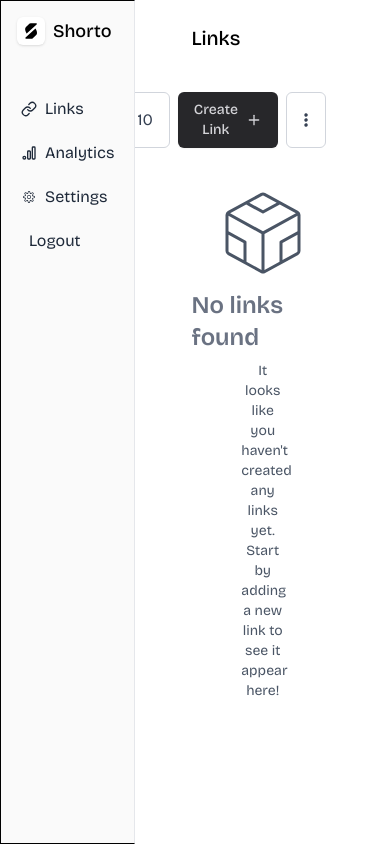
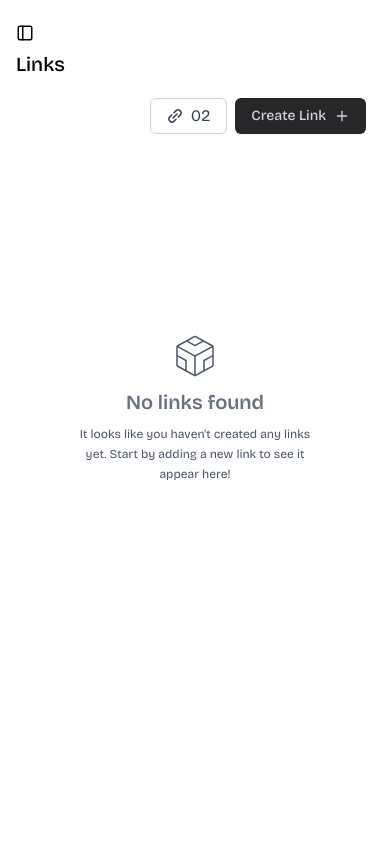
Before and after one commit to musabdev02/shorto, a React (Vite) app in the folder client/: page /dashboard in a window 390 px wide. Built offline with nearby package versions, Linux system fonts and the light colour scheme.

Commit message:
Make Dashboard, pages responsive for small devices

```diff
--- a/client/src/components/Dashboard/Links/Link.jsx
+++ b/client/src/components/Dashboard/Links/Link.jsx
@@ -22,7 +22,7 @@ const Link = ({ gridLayout }) => {
     return (
         <div className={`flex ${gridLayout ? "w-[48%]" : "w-full"} flex-row space-y-0 rounded-lg p-4 transition-all hover:shadow-[0_20px_35px_-15px_rgba(0,0,0,0.1)] items-center border border-gray-300 justify-between`}>
             <div className='flex items-center gap-4'>
-                <div className='h-8 w-8 flex items-center justify-center rounded-lg p-1 border-gray-300 overflow-hidden border bg-gray-50'>
+                <div className='hidden sm:flex h-8 w-8 items-center justify-center rounded-lg p-1 border-gray-300 overflow-hidden border bg-gray-50'>
                     <img src="https://t3.gstatic.com/faviconV2?client=SOCIAL&type=FAVICON&fallback_opts=TYPE,SIZE,URL&url=http://linkedin.com&size=64" alt="icon" className='w-full h-full' />
                 </div>
                 <div className='flex flex-col gap-2'>
--- a/client/src/components/Dashboard/Sidebar.jsx
+++ b/client/src/components/Dashboard/Sidebar.jsx
@@ -1,4 +1,4 @@
-import React from 'react'
+import React, { useRef, useEffect } from 'react'
 import { Link } from 'react-router-dom'
 // icons
 import { FiLink } from "react-icons/fi";
@@ -25,9 +25,27 @@ const links = [
         name: "Logout"
     }
 ]
-const Sidebar = () => {
+const Sidebar = ({ isOpen, setIsOpen }) => {
+    const sidebarRef = useRef(null);
+
+    useEffect(() => {
+        const handleClickOutside = (event) => {
+          if (sidebarRef.current && !sidebarRef.current.contains(event.target)) {
+            setIsOpen(false);
+          }
+        };
+
+        if (isOpen) {
+          document.addEventListener("mousedown", handleClickOutside);
+        }
+
+        return () => {
+          document.removeEventListener("mousedown", handleClickOutside);
+        };
+      }, [isOpen, setIsOpen]);
+
     return (
-        <div className='sticky top-0 w-[16rem] bg-[#fafafa] h-screen border border-r-[#e5e7eb]'>
+        <div ref={sidebarRef} className={`z-9 fixed shadow-lg transform ${isOpen ? "-translate-x-0": "-translate-x-100"} sm:translate-none  transition-all ease-in-out sm:shadow-none sm:block sm:sticky top-0 w-[16rem] bg-[#fafafa] h-screen border-r border-r-[#e5e7eb]`}>
             <div className='p-4 flex items-center gap-2'>
                 <div className='rounded-md h-7 w-7 shadow-sm bg-white'>
                     <img src="/logo.svg" alt="logo" className='w-full h-full' />
@@ -38,7 +56,7 @@ const Sidebar = () => {
             <div className='mt-4 p-4 flex flex-col gap-3'>
                 {
                     links.map((item, index) => (
-                        <Link to={item.desti} className='flex items-center gap-2 cursor-pointer hover:bg-gray-200 p-1 rounded-md'>
+                        <Link to={item.desti} key={index} className='flex items-center gap-2 cursor-pointer hover:bg-gray-200 p-1 rounded-md'>
                             <span className='text-md text-gray-800'> {item.icon} </span>
                             <h4 className='text-gray-800'>{item.name}</h4>
                         </Link>
--- a/client/src/components/Home/Url.jsx
+++ b/client/src/components/Home/Url.jsx
@@ -46,7 +46,7 @@ const Url = () => {
             }
             setLoading(false);
         }catch(err) {
-            console.log("something went wrong", err);
+            showAlert(`Error: ${err.message}`, "error");
             setLoading(false);
             setUrl("");
         }
--- a/client/src/pages/Dasboardpages/Analytics.jsx
+++ b/client/src/pages/Dasboardpages/Analytics.jsx
@@ -18,7 +18,7 @@ const Analytics = () => {
         <h3 className='text-xl font-medium'>Analytics</h3>
         <div className='w-full h-full'>
             {/* data */}
-            <div className='border border-gray-300 rounded-lg mt-12 h-[70vh] py-6 '>
+            <div className='border border-gray-300 rounded-lg mt-5 sm:mt-12 h-[70vh] py-6 '>
               <h2 className='text-2xl px-6 font-semibold'>3 <span className='text-xs text-gray-700 font-light'>Clicks</span></h2>
               <div className='mt-8 h-[55vh] px-2'>
                 <ClickChart data={chartData} />
--- a/client/src/pages/Dasboardpages/Links.jsx
+++ b/client/src/pages/Dasboardpages/Links.jsx
@@ -20,33 +20,32 @@ const Links = () => {
     return (
         <div>
             <h3 className='text-xl font-medium'>Links</h3>
-            <div className='mt-10 flex justify-end gap-2'>
-                <div className='flex border border-gray-300 px-4 gap-4 items-center rounded-md text-gray-700'>
+            <div className='mt-5 sm:mt-10 flex justify-end gap-2'>
+                <div className='flex border border-gray-300 px-4 gap-2 items-center rounded-md text-gray-700'>
                     <PiLinkSimpleBold />
-                    10
+                    02
                 </div>
                 <Button content={"Create Link"} type={"secondary"} icon={"plus"} />
-                <div className='border border-gray-300 items-center flex px-3 hover:bg-gray-100 text-gray-700 rounded-md
+                <div className='hidden sm:flex border border-gray-300 items-center px-3 hover:bg-gray-100 text-gray-700 rounded-md
                  cursor-pointer text-sm' onClick={toggleDropdown}>
                     <SlOptionsVertical />
                 </div>
                 <DropMenu isOpen={isOpen} dropdownRef={dropdownRef} options={menuOptions} />
             </div>
             {/* main */}
-            <div className='w-full h-full'>
+            <div className='w-full h-full mb-22'>
                 {
                     hasLinks ? (
                         <div className={`mt-8 flex ${isGrid ? "flex-row flex-wrap" : "flex-col"} gap-4`}>
                             <Link gridLayout={isGrid} />
                             <Link gridLayout={isGrid} />
-                            <Link gridLayout={isGrid} />
                         </div>
                     ) :
                         (
-                            <div className='h-[70vh] flex items-center justify-center flex-col gap-2'>
-                                <span className='text-8xl text-gray-600'><PiCodesandboxLogoThin /></span>
-                                <h3 className='font-semibold text-2xl text-gray-500'>No links found</h3>
-                                <p className='w-[30%] text-gray-600 leading-5 text-sm mx-auto text-center'>It looks like you haven't created any links yet. Start by adding a new link to see it appear here!</p>
+                            <div className='h-[65vh] flex items-center justify-center flex-col gap-2'>
+                                <span className='text-5xl sm:text-8xl text-gray-600'><PiCodesandboxLogoThin /></span>
+                                <h3 className='font-semibold text-xl sm:text-2xl text-gray-500'>No links found</h3>
+                                <p className='w-[70%] sm:w-[30%] text-gray-600 leading-5 text-xs sm:text-sm mx-auto text-center'>It looks like you haven't created any links yet. Start by adding a new link to see it appear here!</p>
                             </div>
                         )
 
--- a/client/src/pages/Dashboard.jsx
+++ b/client/src/pages/Dashboard.jsx
@@ -1,12 +1,18 @@
-import React from 'react'
+import React, { useState } from 'react'
 import { Outlet } from 'react-router-dom'
 import Sidebar from '../components/Dashboard/Sidebar'
-
+// icon
+import { LuPanelLeft } from "react-icons/lu";
 const Dashboard = () => {
+  const [isOpen, setIsOpen] = useState(false);
+  const openSideBar = () => {
+    setIsOpen(true)
+  }
   return (
     <div className='flex'>
-        <Sidebar />
-        <div className='px-14 py-6 w-full overflow-y-hidden'>
+        <Sidebar isOpen={isOpen} setIsOpen={setIsOpen}/>
+        <div className='px-4 sm:px-14 py-6 w-full overflow-y-hidden'>
+            <div onClick={openSideBar} className='sm:hidden text-lg mb-2'><LuPanelLeft /></div>
             <Outlet />
         </div>
     </div>
```
